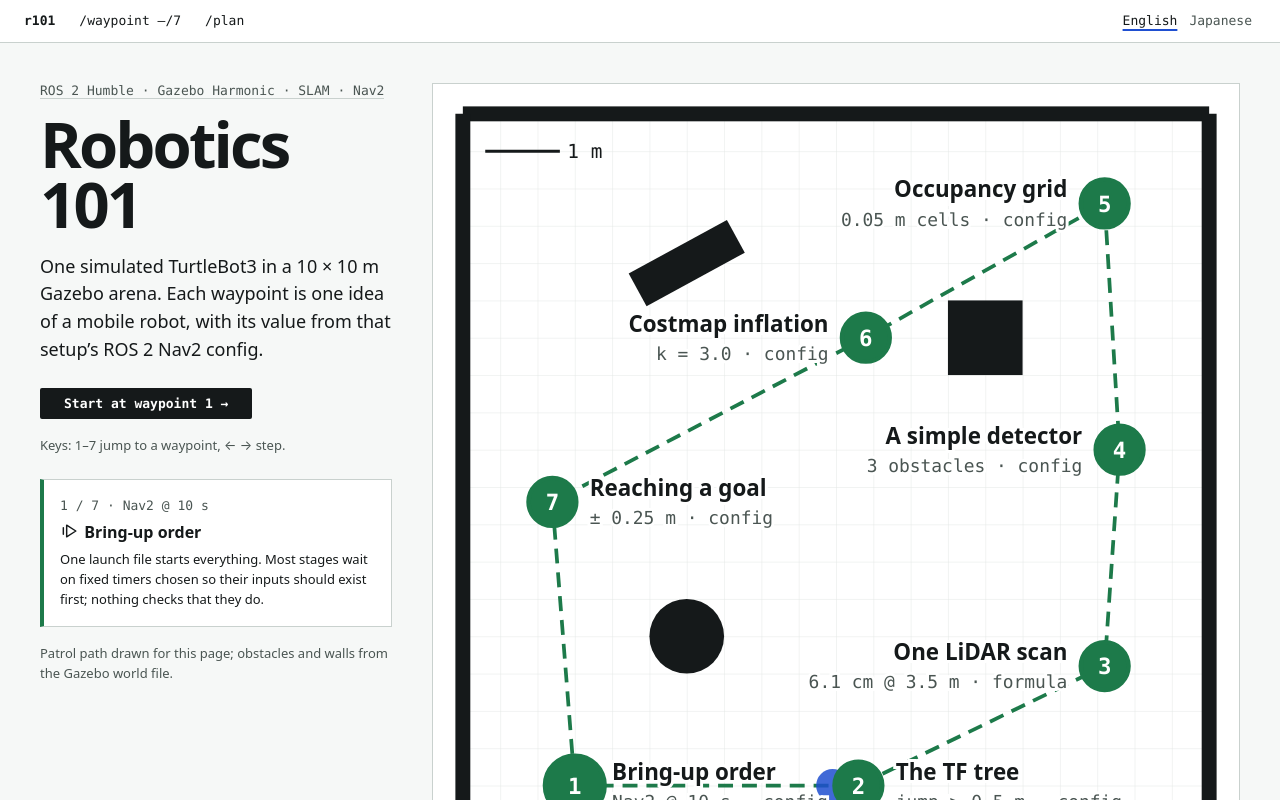
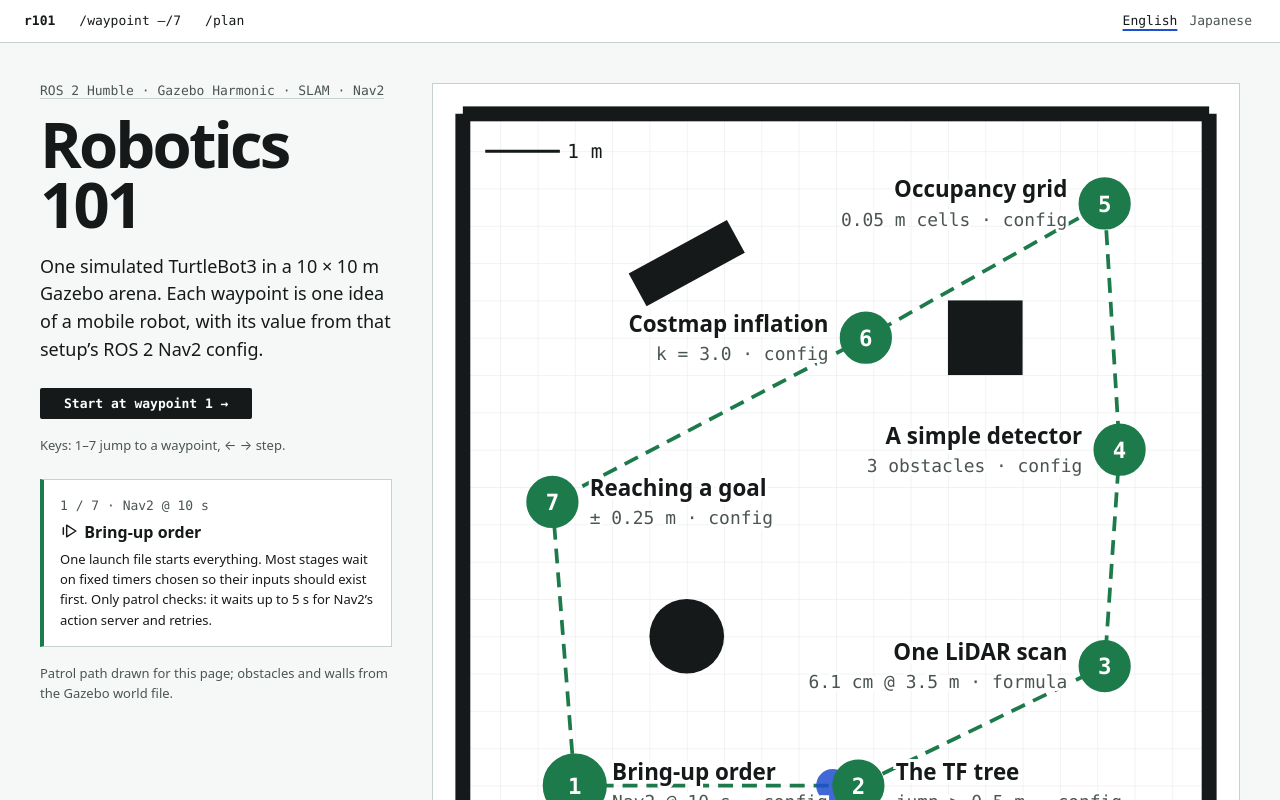
Before and after one commit to AungKaung1928/robotics-101, a React (Vite) app: page / in a window 1280 px wide. Shown: the top 800 px of the page. Built offline with nearby package versions, Linux system fonts and the light colour scheme.

Commit message:
Bring-up text: patrol does check its input (wait_for_action_server 5 s + retry, patrol_node.hpp:41-42); the old line said no stage checks

```diff
--- a/src/i18n.ts
+++ b/src/i18n.ts
@@ -107,7 +107,7 @@ const en = {
   },
   bringup: {
     lines: [
-      'One launch file starts everything. Most stages wait on fixed timers chosen so their inputs should exist first; nothing checks that they do.',
+      'One launch file starts everything. Most stages wait on fixed timers chosen so their inputs should exist first. Only patrol checks: it waits up to 5 s for Nav2’s action server and retries.',
       'Drag SLAM or Nav2 earlier: a stage that starts no later than its input waits on a frame or topic that is not there yet.',
     ],
     slam: 'SLAM starts at (s)',
@@ -273,7 +273,7 @@ const ja: typeof en = {
   },
   bringup: {
     lines: [
-      '1 つの launch ファイルが全部を起動する。多くの段は固定タイマーで待ち、入力が先に揃っているはずの時刻に起動する。実際に揃っているかは確認しない。',
+      '1 つの launch ファイルが全部を起動する。多くの段は固定タイマーで待ち、入力が先に揃っているはずの時刻に起動する。確認するのは巡回だけで、Nav2 のアクションサーバーを最大 5 秒待ち、なければ再試行する。',
       'SLAM や Nav2 を早めると、入力元と同時か、それより前に始まる段は、まだ存在しないフレームやトピックを待つことになる。',
     ],
     slam: 'SLAM の開始 (秒)',
```
